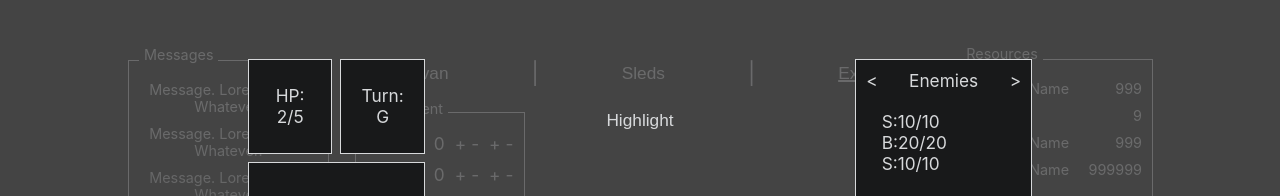
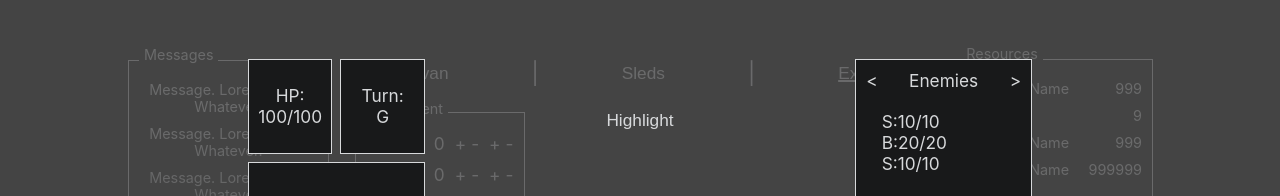
Before and after one commit to EthanPHall/rime-and-rust-ts, a React (Create React App) app: page / in a window 1280 px wide. Shown: the top 196 px of the page. Built offline with nearby package versions, Linux system fonts and the light colour scheme.

Commit message:
Interactions between the CombatParent and HPDisplay are implemented

```diff
--- a/src/components/combat/CombatParent/CombatParent.tsx
+++ b/src/components/combat/CombatParent/CombatParent.tsx
@@ -145,19 +145,24 @@ const CombatParent: FC<CombatParentProps> = () => {
     const newPlayer = new CombatPlayer(player.hp, player.maxHp, player.symbol, player.name, new Vector2(player.position.x + 1, player.position.y));
     setPlayer(newPlayer);
   }
+  function debug_harmPlayer() {
+    const newPlayer = new CombatPlayer(player.hp - 10, player.maxHp, player.symbol, player.name, player.position);
+    setPlayer(newPlayer);
+  }
 
 
 
   return (
     <div className="combat-parent" data-testid="combat-parent">
         {/* <button onClick={debug_movePlayer}>Debug Move Player</button> */}
+        {/* <button onClick={debug_harmPlayer}>Debug Harm Player</button> */}
         <div className='combat-parent-grid-parent'>
           <div className='combat-parent-map-actions-composite'>
             <CombatMap map={mapToSendOff} setMap={setBaseMap} aoeToDisplay={aoeToDisplay}></CombatMap>
             <ActionsDisplay addToComboList={addToComboList} actions={playerActions} setActions={setPlayerActions} reduceActionUses={reduceActionUses}></ActionsDisplay>
           </div>
             {/* <LootDisplay></LootDisplay> */}
-            <HpDisplay></HpDisplay>
+            <HpDisplay hp={player.hp} maxHp={player.maxHp}></HpDisplay>
             <TurnDisplay></TurnDisplay>
             <ComboSection comboList={comboList} setComboList={setComboList} resetActionUses={resetActionUses}></ComboSection>
             <ComponentSwitcher enemies={enemies} hazards={hazards} showCard={showCard}></ComponentSwitcher>
--- a/src/components/combat/HPDisplay/HPDisplay.tsx
+++ b/src/components/combat/HPDisplay/HPDisplay.tsx
@@ -2,18 +2,15 @@ import React, { FC } from 'react';
 import './HPDisplay.css';
 import SectionLabel from '../../misc/SectionLabel/SectionLabel';
 
-interface HpDisplayProps {}
+interface HpDisplayProps {
+  hp: number;
+  maxHp: number;
+}
 
-const HpDisplay: FC<HpDisplayProps> = () => {
-  const [hp, setHp] = React.useState<number>(2);
-  const [maxHp, setMaxHp] = React.useState<number>(5);
-
+const HpDisplay: FC<HpDisplayProps> = ({hp, maxHp}) => {
   return (
   <div className="hp-display" data-testid="hp-display">
     HP:
-    <div className="hp-bar" data-testid="hp-bar">
-      <div className="hp-bar-fill" data-testid="hp-bar-fill" style={{width: `${(hp / maxHp) * 100}%`}}></div>
-    </div>
     <div className="hp-text" data-testid="hp-text">{`${hp}/${maxHp}`}</div>
   </div>
 );}
```
Also changed, not shown: 2 other files (tests, documents, lock files or other folders).
